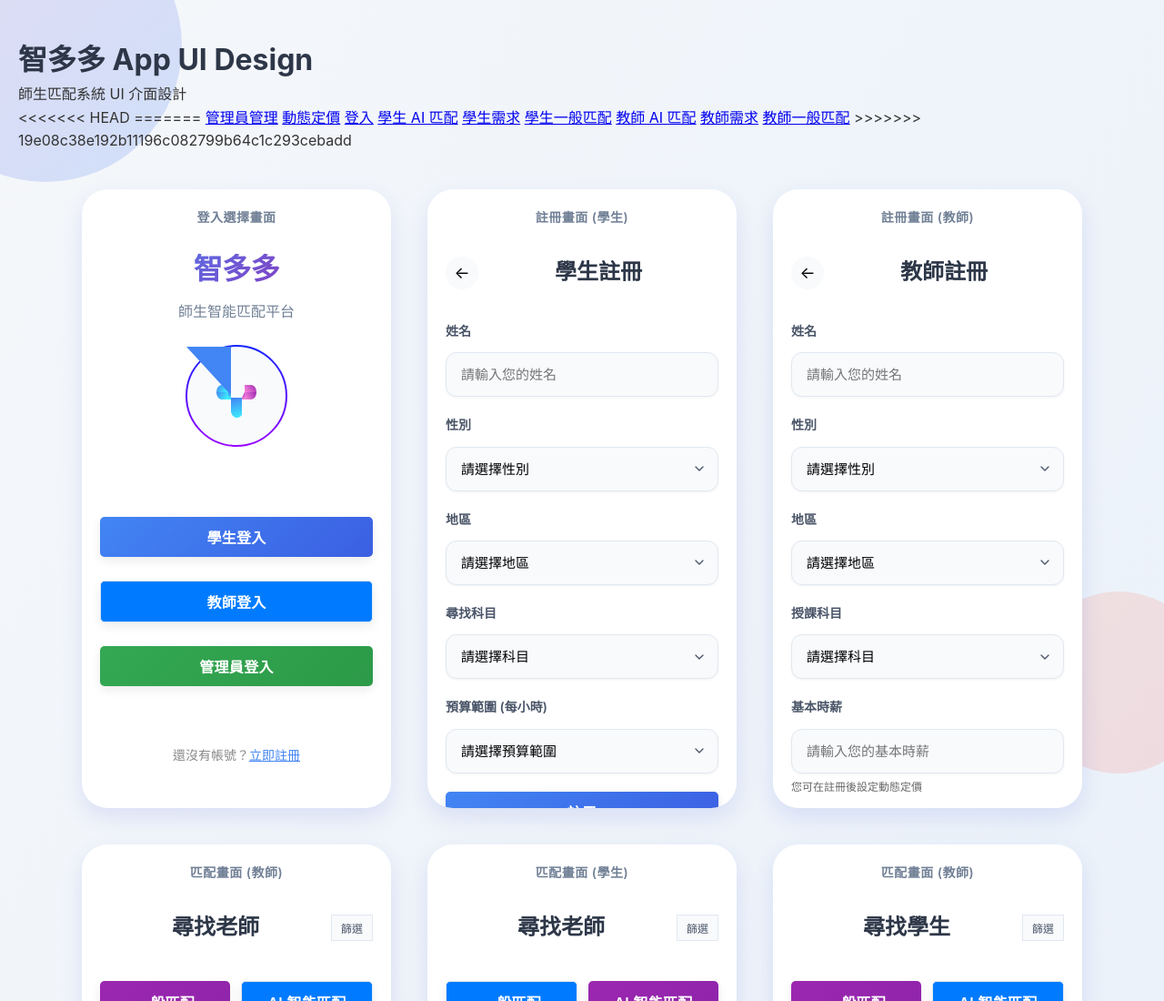
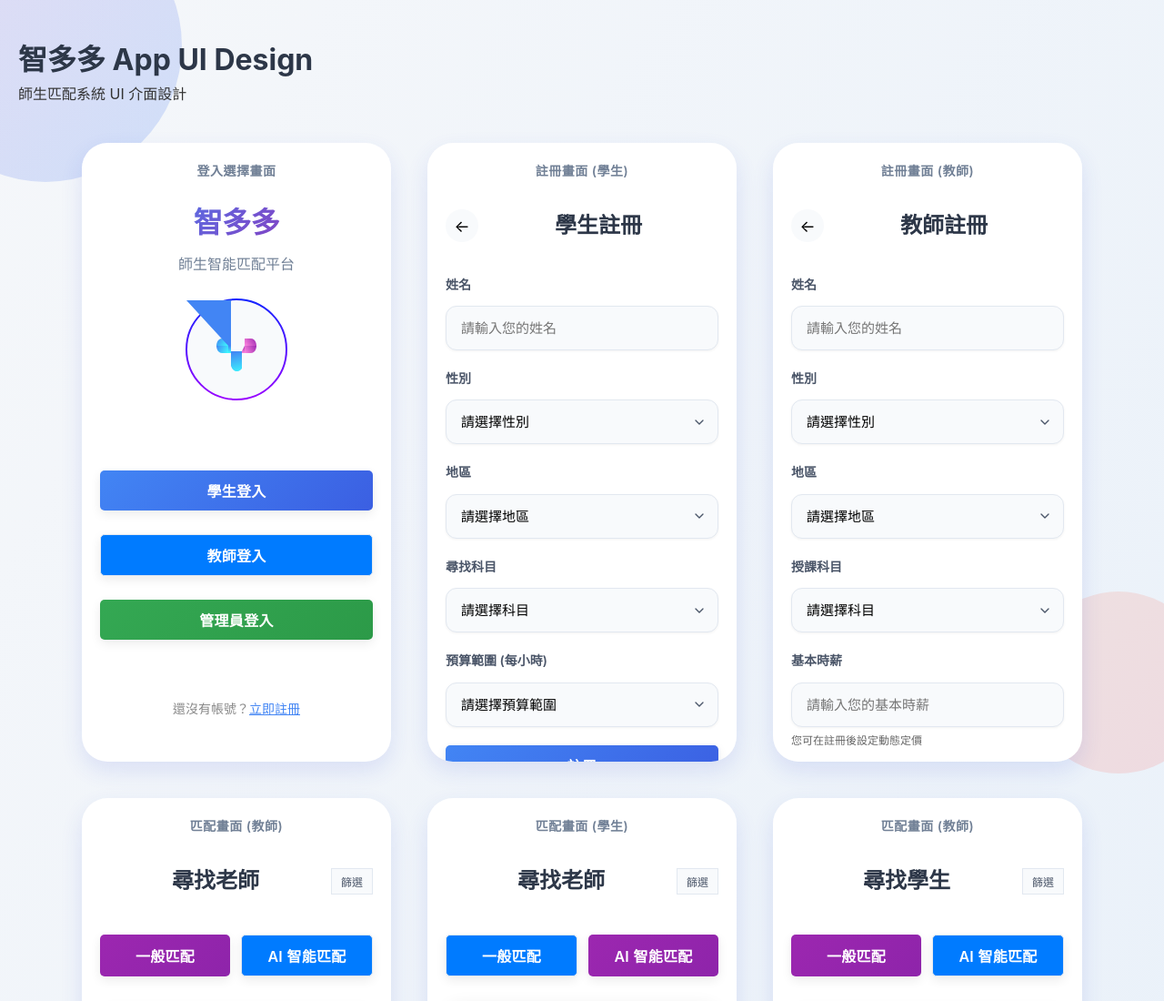
Before and after one commit to tyj513/cram_ui_demo_html_ver, a plain HTML site: page index.html in a window 1280 px wide. Shown: the top 1100 px of the page at 91% size. Drawn offline with Linux system fonts and the light colour scheme.

Commit message:
Update index.html

```diff
--- a/index.html
+++ b/index.html
@@ -401,19 +401,6 @@
     <div class="container">
         <h1>智多多 App UI Design</h1>
         <p>師生匹配系統 UI 介面設計</p>
-<<<<<<< HEAD
-
-=======
-	    <a href="admin_manage.html" >管理員管理</a>
-	    <a href="dyn_price.html" >動態定價</a>
-	    <a href="login.html" ">登入</a>
-	    <a href="student_ai_match.html">學生 AI 匹配</a>
-	    <a href="student_demand.html" >學生需求</a>
-	    <a href="student_normal_match.html" >學生一般匹配</a>
-	    <a href="teacher_ai_match.html" >教師 AI 匹配</a>
-	    <a href="teacher_demand.html" >教師需求</a>
-	    <a href="teacher_normal_match.html" >教師一般匹配</a>
->>>>>>> 19e08c38e192b11196c082799b64c1c293cebadd
 
         <div class="screens">
             <!-- 登入選擇畫面 -->
```
